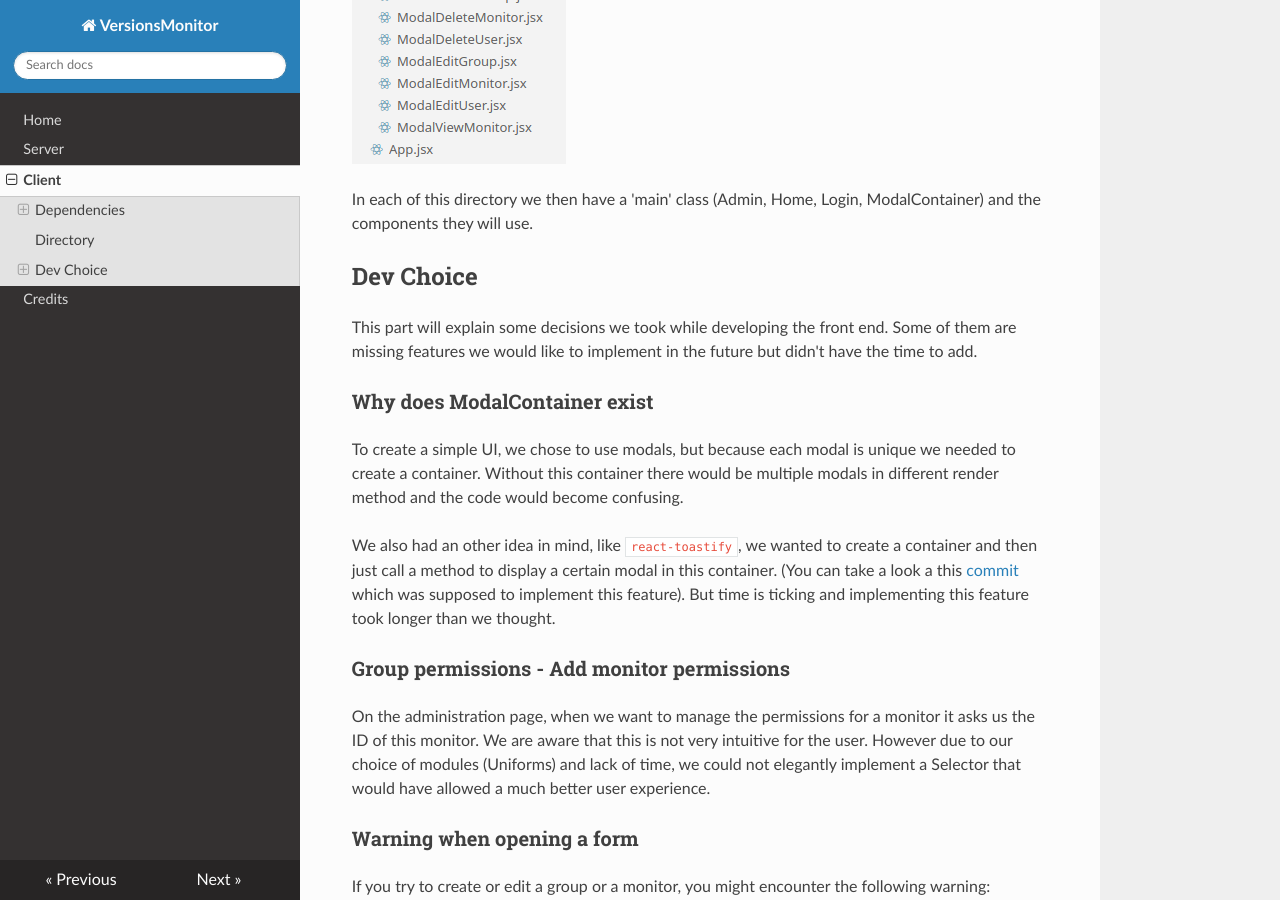
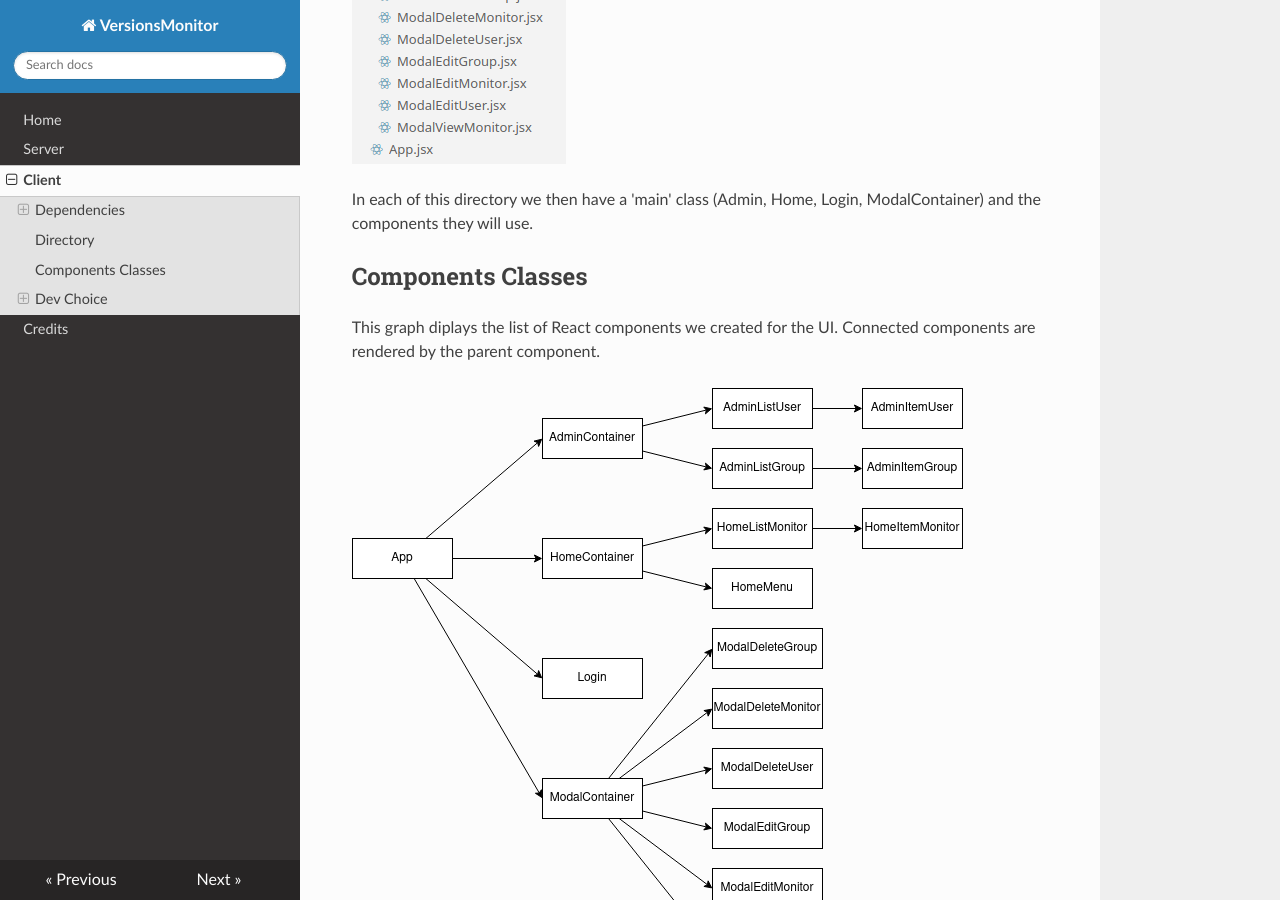
Before and after one commit to LenhardErwan/VersionsMonitor, an MkDocs documentation site: the page built from docs/client.md, in a window 1280 px wide and 900 px high, scrolled down 3118 px. Built offline with MkDocs 1.6.1, drawn with Linux system fonts in a browser that asks for light colours; nearby versions of some CDN libraries.

Commit message:
doc: Classes components

```diff
--- a/docs/client.md
+++ b/docs/client.md
@@ -116,6 +116,12 @@ Inside the client source directory aka **./imports/ui**, we group files and fold
 
 In each of this directory we then have a 'main' class (Admin, Home, Login, ModalContainer) and the components they will use.
 
+## Components Classes
+
+This graph diplays the list of React components we created for the UI. Connected components are rendered by the parent component.
+
+![Components Classes](img/clientClasses.png)
+
 ## Dev Choice
 
 This part will explain some decisions we took while developing the front end. Some of them are missing features we would like to implement in the future but didn't have the time to add.
```
Also changed, not shown: docs/img/clientClasses.png (added), 1 other file.
